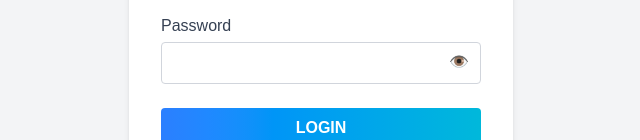
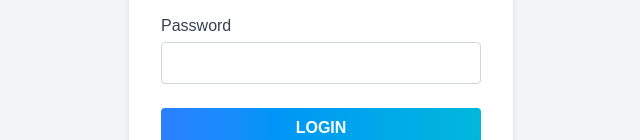
Before and after one commit to kchild89/Capstone, a Next.js app in the folder client/: page /login in a window 1280 px wide. Shown: the part 410-550 px from the top of the page, without its empty margins (319-959 px from the left). Built offline with nearby package versions, Linux system fonts and the light colour scheme.

Commit message:
removed eye place holder

```diff
--- a/client/src/app/login/page.js
+++ b/client/src/app/login/page.js
@@ -73,10 +73,7 @@ export default function LoginPage() {
                 onChange={(e) => setPassword(e.target.value)}
                 required
               />
-              {/* Eye icon placeholder (not functional) */}
-              <div className="absolute right-3 top-2 text-gray-400 cursor-pointer">
-                👁️
-              </div>
+              <div className="absolute right-3 top-2 text-gray-400 cursor-pointer"></div>
             </div>
           </div>
 
```
